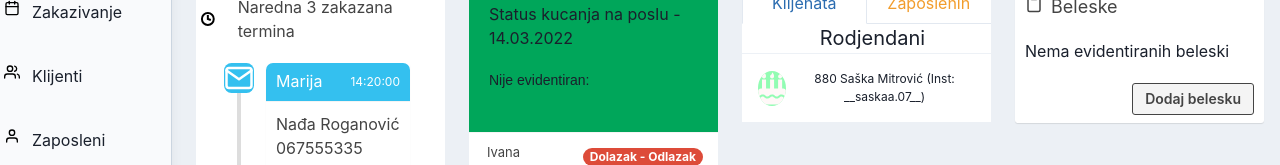
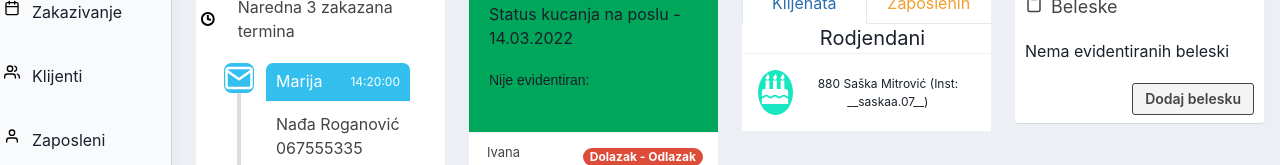
Before and after one commit to mihailokdev/Aplus-chakraui, a React (Create React App) app: page / in a window 1280 px wide. Shown: the part 224-389 px from the top of the page. Built offline with nearby package versions, Linux system fonts and the light colour scheme.

Commit message:
Treci commit pt. 2

```diff
--- a/src/components/Dashboard.jsx
+++ b/src/components/Dashboard.jsx
@@ -416,10 +416,16 @@ export default function Dashboard() {
                       <ListItem>
                         <a href="#">
                           <HStack>
+                            <Box
+                              className="circle"
+                              backgroundColor="#17e6c0"
+                              pt={1}
+                            >
                             <FaBirthdayCake
-                              color="#fff8f8"
-                              className="birthdayCake fa-sm"
+                              color="white"
+                              fontSize="30px"
                             />
+                            </Box>
                             <Box>
                               <Text as="h4" fontSize="12px">
                                 880 Saška Mitrović (Inst: __saskaa.07__)
```
